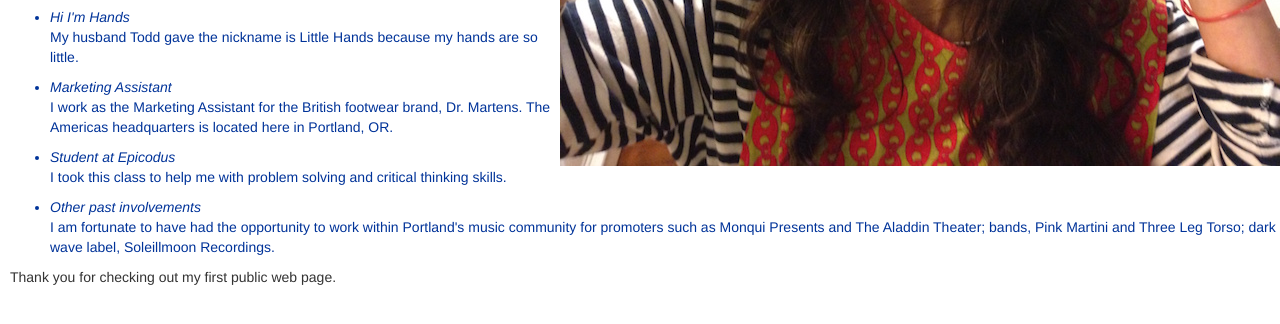
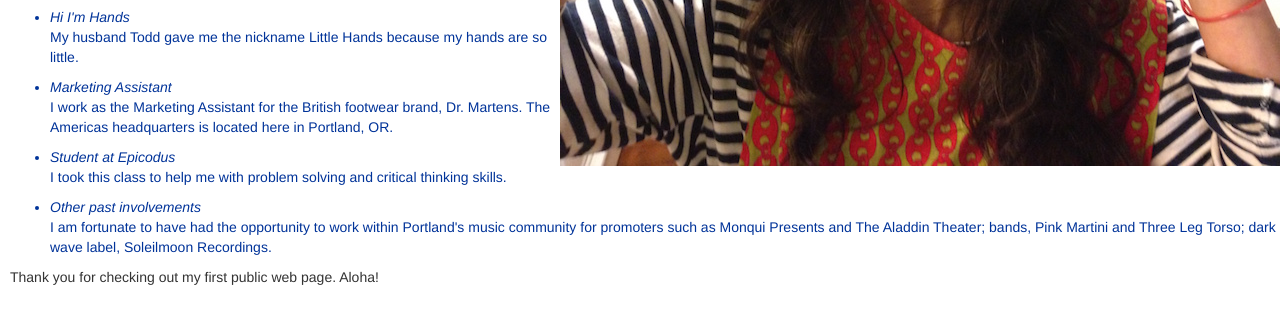
Before and after one commit to alfomila/alfomila.github.io, a plain HTML site: page index.html in a window 1280 px wide. Shown: the part 456-780 px from the top of the page. Drawn offline with Linux system fonts and the light colour scheme.

Commit message:
More edits to html.

```diff
--- a/index.html
+++ b/index.html
@@ -20,12 +20,12 @@
     <h2>About Me</h2>
     <div class="amazing">
       <ul>
-        <li><em>Hi I'm Hands</em></li><p>My husband Todd gave the nickname is Little Hands because my hands are so little.</p>
+        <li><em>Hi I'm Hands</em></li><p>My husband Todd gave me the nickname Little Hands because my hands are so little.</p>
         <li><em>Marketing Assistant</em></li><p>I work as the Marketing Assistant for the British footwear brand, Dr. Martens. The Americas headquarters is located here in Portland, OR.</p>
         <li><em>Student at Epicodus</em></li><p>I took this class to help me with problem solving and critical thinking skills.</p>
-        <li><em>Other past involvements</em></li><p>I am fortunate to have had the opportunity to work within Portland's music community for promoters such as Monqui Presents and The Aladdin Theater; bands, Pink Martini and Three Leg Torso; dark wave label, Soleillmoon Recordings.</p>
+        <li><em>Other past involvements</em></li><p>I am fortunate to have had the opportunity to work within Portland's music community for promoters such as Monqui Presents and The Aladdin Theater; bands, Pink Martini and Three Leg Torso; dark wave label, Soleilmoon Recordings.</p>
       </ul>
     </div>
-    <p>Thank you for checking out my first public web page.</p>
+    <p>Thank you for checking out my first public web page. Aloha!</p>
   </body>
 </html>
```
